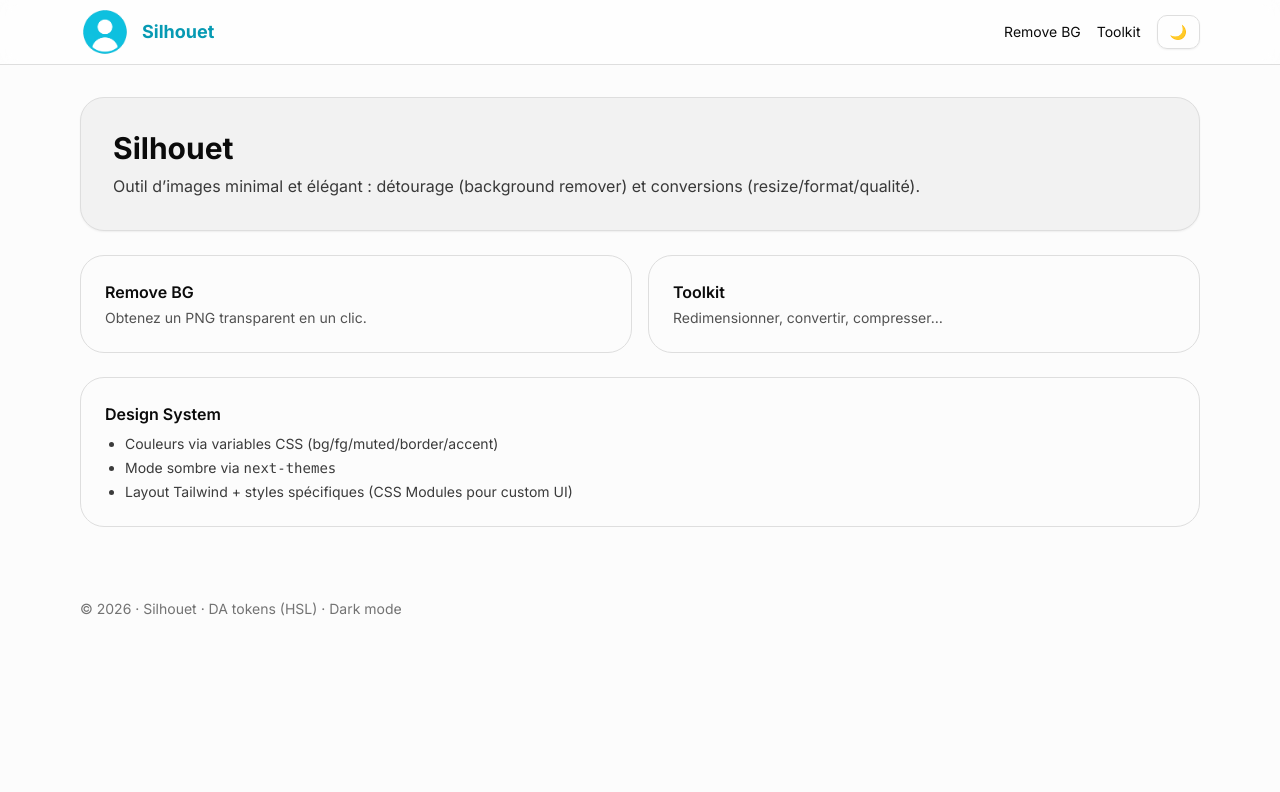
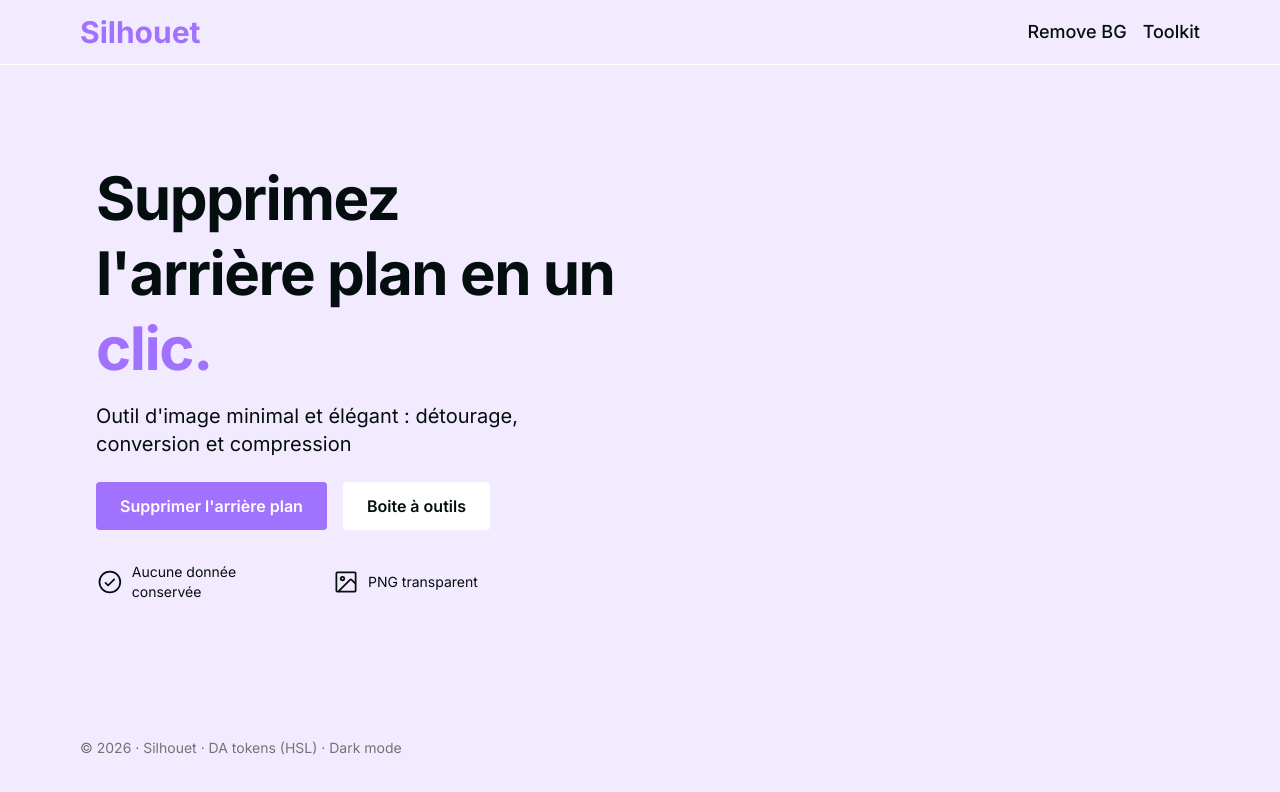
Before and after one commit to michaelgirardet/silhouet, a Next.js app: page / in a window 1280 px wide. Shown: the top 792 px of the page. Built offline with nearby package versions, Linux system fonts and the light colour scheme.

Commit message:
style: optimize hero section left side for all devices

```diff
--- a/package.json
+++ b/package.json
@@ -10,6 +10,7 @@
   },
   "dependencies": {
     "@imgly/background-removal": "^1.7.0",
+    "@phosphor-icons/react": "^2.1.10",
     "next": "15.5.0",
     "next-themes": "^0.4.6",
     "react": "19.1.0",
--- a/src/app/components/Navbar.tsx
+++ b/src/app/components/Navbar.tsx
@@ -1,25 +1,24 @@
-import Image from "next/image";
 import Link from "next/link";
-import ThemeToggle from "./ThemeToggle";
-import Logo from "../../../public/silhouet_logo.png";
 
 export default function Navbar() {
   return (
-       <header className="sticky top-0 z-40 backdrop-blur supports-[backdrop-filter]:bg-white/60 dark:supports-[backdrop-filter]:bg-black/40 border-b border-border">
+    <header className="sticky top-0 z-40 backdrop-blur supports-[backdrop-filter]:bg-magnolia/60 border-b border-border border-white">
       <div className="mx-auto max-w-6xl px-4 h-16 flex items-center justify-between">
-
-
         <Link href="/" className="flex items-center gap-3">
-                  <Image src={Logo} alt="Silhouet" className="font-semibold tracking-tight" width={50} height={50} />
-                <h1 className="text-lg font-bold text-accent-600">Silhouet</h1>
+          <h1 className="text-2xl md:text-3xl font-bold text-indigo">
+            Silhouet
+          </h1>
         </Link>
 
-                <nav className="flex items-center gap-4 text-sm">
-                  <a href="/remove-bg" className="hover:opacity-80">Remove BG</a>
-                  <a href="/toolkit" className="hover:opacity-80">Toolkit</a>
-                  <ThemeToggle />
+        <nav className="flex items-center gap-4 text-md md:text-lg font-medium">
+          <a href="/remove-bg" className="hover:opacity-80">
+            Remove BG
+          </a>
+          <a href="/toolkit" className="hover:opacity-80">
+            Toolkit
+          </a>
         </nav>
       </div>
     </header>
-    )
+  );
 }
--- a/src/app/components/ThemeToggle.tsx
+++ /dev/null
@@ -1,25 +0,0 @@
-'use client';
-import { useEffect, useState } from 'react';
-import { useTheme } from 'next-themes';
-
-export default function ThemeToggle() {
-  const { resolvedTheme, setTheme } = useTheme();
-  const [mounted, setMounted] = useState(false);
-
-  // Pour empêcher toute lecture du thème pendant le rendu SSR
-  useEffect(() => setMounted(true), []);
-
-  const icon = !mounted ? '◑' : resolvedTheme === 'dark' ? '☀️' : '🌙';
-
-  return (
-    <button
-      type="button"
-      className="rounded-md border border-border px-3 py-1.5 shadow-soft hover:shadow-float transition"
-      onClick={() => setTheme(resolvedTheme === 'dark' ? 'light' : 'dark')}
-      aria-label="Basculer le thème clair/sombre"
-      title="Basculer le thème"
-    >
-      {icon}
-    </button>
-  );
-}
--- a/src/app/globals.css
+++ b/src/app/globals.css
@@ -1,64 +1,16 @@
+@import url('https://fonts.googleapis.com/css2?family=Inter:ital,opsz,wght@0,14..32,100..900;1,14..32,100..900&display=swap');
 @import "tailwindcss";
 
-/* ========== TOKENS (Tailwind v4) ========== */
 @theme {
-  /* Breakpoint extra */
-  --breakpoint-3xl: 1920px;
-
-  /* Accent: base + échelle générée (OKLab) */
-  --accent-base: #0cc0df;
-
-  /* plus clair → plus de blanc */
-  --color-accent-50:  color-mix(in oklab, var(--accent-base) 10%, white);
-  --color-accent-100: color-mix(in oklab, var(--accent-base) 20%, white);
-  --color-accent-200: color-mix(in oklab, var(--accent-base) 30%, white);
-  --color-accent-300: color-mix(in oklab, var(--accent-base) 45%, white);
-  --color-accent-400: color-mix(in oklab, var(--accent-base) 65%, white);
-  /* teinte “brand” principale */
-  --color-accent-500: var(--accent-base);
-  /* plus sombre → plus de noir */
-  --color-accent-600: color-mix(in oklab, var(--accent-base) 85%, black);
-  --color-accent-700: color-mix(in oklab, var(--accent-base) 70%, black);
-  --color-accent-800: color-mix(in oklab, var(--accent-base) 55%, black);
-  --color-accent-900: color-mix(in oklab, var(--accent-base) 40%, black);
-
-  /* Neutres (Light) */
-  --color-bg:     oklch(0.99 0 0);
-  --color-fg:     oklch(0.15 0 0);
-  --color-muted:  oklch(0.96 0 0);
-  --color-border: oklch(0.90 0 0);
-
-  /* Couleurs dérivées */
-  --ring: var(--color-accent-400);
-  --font-sans: "Inter", ui-sans-serif, system-ui, -apple-system, "Segoe UI", Roboto, "Helvetica Neue", Arial, "Noto Sans",
-               "Apple Color Emoji","Segoe UI Emoji";
-
-  --radius: 16px;
-  --radius-md: 10px;
-  --radius-lg: 24px;
-
-  --shadow-soft: 0 1px 2px rgba(0,0,0,.06);
-  --shadow-float: 0 8px 24px rgba(0,0,0,.08);
-
-  --ease-fluid: cubic-bezier(0.3, 0, 0, 1);
-  --ease-snappy: cubic-bezier(0.2, 0, 0, 1);
+  --color-black: #050e0e;
+  --color-indigo: #a172fd;
+  --color-magnolia: #f2ebff
 }
 
-/* ========== DARK MODE (overrides) ========== */
-.dark {
-  --color-bg:     oklch(0.13 0 0);
-  --color-fg:     oklch(0.98 0 0);
-  --color-muted:  oklch(0.20 0 0);
-  --color-border: oklch(0.32 0 0);
-  --ring:         var(--color-accent-500);
-}
-
-/* ========== BASE STYLES ========== */
-html { color-scheme: light dark; }
 body {
-  background: var(--color-bg);
-  color: var(--color-fg);
-  font-family: var(--font-sans);
+  background: #f2ebff;
+  color: #050e0e;
+  font-family: "Inter", sans-serif;
 }
 ::selection { background: color-mix(in oklab, var(--color-accent-400) 25%, transparent); }
 *:focus-visible { outline: 2px solid var(--ring); outline-offset: 2px; }
--- a/src/app/layout.tsx
+++ b/src/app/layout.tsx
@@ -1,6 +1,5 @@
 
 import "./globals.css";
-import { ThemeProvider } from "next-themes";
 import type { Metadata } from "next";
 import { Inter } from "next/font/google";
 import Navbar from "./components/Navbar";
@@ -18,13 +17,11 @@ export default function RootLayout({ children }: { children: React.ReactNode })
   return (
     <html lang="fr" className={inter.variable} suppressHydrationWarning>
       <body>
-        <ThemeProvider attribute="class" defaultTheme="system" enableSystem>
           <div className="min-h-screen bg-bg text-fg">
             <Navbar />
             <main className="mx-auto max-w-6xl px-4 py-8">{children}</main>
             <Footer />
           </div>
-        </ThemeProvider>
       </body>
     </html>
   );
--- a/src/app/page.tsx
+++ b/src/app/page.tsx
@@ -1,42 +1,52 @@
+"use client";
+
+import { CheckCircle, ImageSquare } from "@phosphor-icons/react";
+
 export default function Home() {
   return (
-    <section className="grid gap-6">
-      {/* Hero */}
-      <div className="rounded-lg p-8 border border-border shadow-soft bg-muted">
-        <h1 className="text-3xl font-bold mb-2">Silhouet</h1>
-        <p className="text-base opacity-80">
-          Outil d’images minimal et élégant : détourage (background remover) et conversions
-          (resize/format/qualité).
-        </p>
+    <section className="container mx-auto px-4 py-12 md:py-16 grid gap-10 md:grid-cols-2 items-center min-h-[70vh]">
+      <div className="text-center md:text-left">
+        <h1 className="font-bold text-4xl md:text-5xl lg:text-6xl leading-tight tracking-tight mx-auto md:mx-0 max-w-2xl">
+          Supprimez l&apos;arrière plan en un{" "}
+          <span className="text-indigo">clic.</span>
+        </h1>
+
+        <h2 className="mt-3 md:mt-4 text-base md:text-xl text-muted-foreground mx-auto md:mx-0 max-w-2xl">
+          Outil d&apos;image minimal et élégant : détourage, conversion et
+          compression
+        </h2>
+
+        {/* Boutons : colonne sur mobile, ligne dès sm/md */}
+        <div className="mt-6 flex flex-col sm:flex-row items-center sm:items-stretch justify-center md:justify-start gap-3 sm:gap-4">
+          <button
+            className="rounded bg-indigo px-6 py-3 font-semibold cursor-pointer text-white hover:bg-indigo/90 transition w-full sm:w-auto"
+            aria-label="Supprimer l'arrière plan"
+          >
+            Supprimer l&apos;arrière plan
+          </button>
+          <button
+            className="rounded bg-white px-6 py-3 font-semibold cursor-pointer text-black hover:bg-white/90 transition w-full sm:w-auto"
+            aria-label="Boite à outils"
+          >
+            Boite à outils
+          </button>
+        </div>
+
+        {/* Avantages : grille 2 colonnes, spacing adaptatif */}
+        <div className="mt-8 grid grid-cols-2 gap-4 md:gap-6 text-sm text-muted-foreground max-w-md mx-auto md:mx-0">
+          <div className="flex items-center gap-2">
+            <CheckCircle size={28} />
+            <p className="m-0">Aucune donnée conservée</p>
+          </div>
+          <div className="flex items-center gap-2">
+            <ImageSquare size={28} />
+            <p className="m-0">PNG transparent</p>
+          </div>
+        </div>
       </div>
 
-      {/* Links */}
-      <div className="grid sm:grid-cols-2 gap-4">
-        <a
-          href="/remove-bg"
-          className="rounded-lg border border-border p-6 hover:shadow-float transition-colors hover:border-accent-400"
-        >
-          <h2 className="font-semibold mb-1">Remove BG</h2>
-          <p className="text-sm opacity-70">Obtenez un PNG transparent en un clic.</p>
-        </a>
-        <a
-          href="/toolkit"
-          className="rounded-lg border border-border p-6 hover:shadow-float transition-colors hover:border-accent-400"
-        >
-          <h2 className="font-semibold mb-1">Toolkit</h2>
-          <p className="text-sm opacity-70">Redimensionner, convertir, compresser…</p>
-        </a>
-      </div>
-
-      {/* Design system */}
-      <div className="rounded-lg border border-border p-6">
-        <h3 className="font-semibold mb-2">Design System</h3>
-        <ul className="text-sm list-disc pl-5 space-y-1 opacity-80">
-          <li>Couleurs via variables CSS (bg/fg/muted/border/accent)</li>
-          <li>Mode sombre via <code>next-themes</code></li>
-          <li>Layout Tailwind + styles spécifiques (CSS Modules pour custom UI)</li>
-        </ul>
-      </div>
+      {/* Colonne droite libre pour une image/preview plus tard */}
+      <div className="hidden md:block" />
     </section>
   );
 }
```
Also changed, not shown: 1 other file (tests, documents, lock files or other folders). Lines whose indentation alone changed are shown as unchanged.
